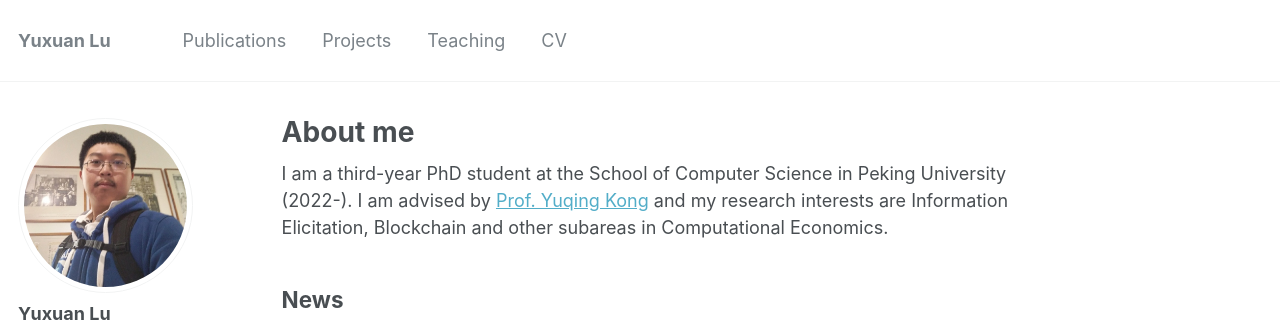
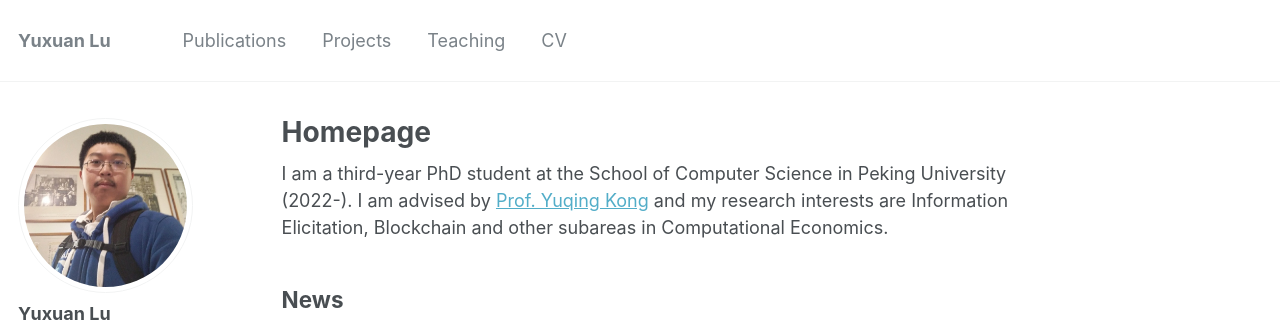
Before and after one commit to yx-lu/yx-lu.github.io, a Jekyll site: the page built from _pages/about.md, in a window 1280 px wide and 900 px high. Shown: the top 322 px of the window. Built offline with Jekyll 4.4.1, drawn with Linux system fonts in a browser that asks for light colours; some web fonts are replaced.

Commit message:
Update about.md

```diff
--- a/_pages/about.md
+++ b/_pages/about.md
@@ -1,6 +1,6 @@
 ---
 permalink: /
-title: "About me"
+title: "Homepage"
 excerpt: "Homepage"
 author_profile: true
 redirect_from:
```
